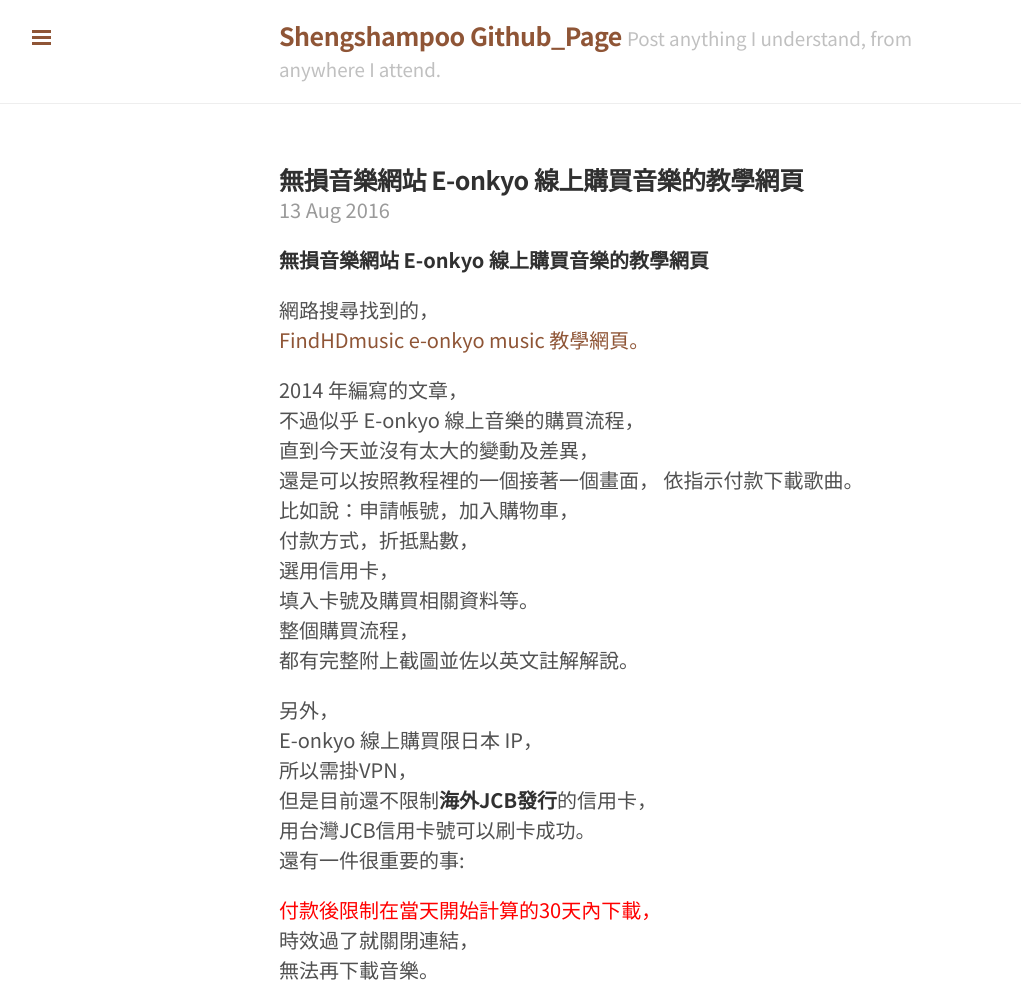
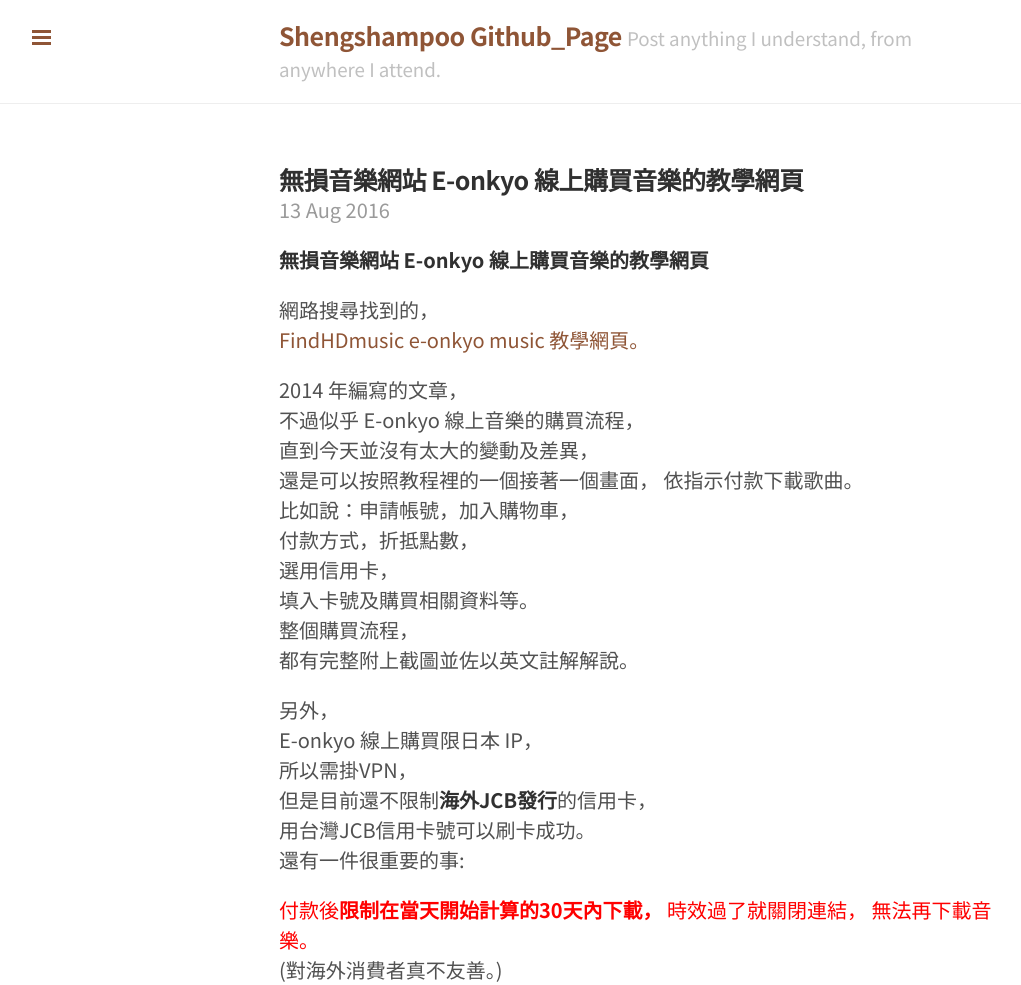
Before and after one commit to shengshampoo/shengshampoo.github.io, a Jekyll site: the page built from _posts/2016-08-13-e-onkyo.markdown, in a window 1280 px wide. Shown: the top 985 px of the page, without its empty margins (1-1022 px from the left). Built offline with Jekyll 4.4.1, drawn with Linux system fonts in a browser that asks for light colours; grey boxes are pictures that could not be loaded.

Commit message:
Update 2016-08-13-e-onkyo.markdown

```diff
--- a/_posts/2016-08-13-e-onkyo.markdown
+++ b/_posts/2016-08-13-e-onkyo.markdown
@@ -28,9 +28,9 @@ E-onkyo 線上購買限日本 IP，
 但是目前還不限制**海外JCB發行**的信用卡，
 用台灣JCB信用卡號可以刷卡成功。
 還有一件很重要的事:
-<font color="red">付款後限制在當天開始計算的30天內下載，</font>
-時效過了就關閉連結，
-無法再下載音樂。
+<font color="red">付款後<b>限制在當天開始計算的30天內下載，</b></font>
+<font color="red">時效過了就關閉連結，</font>
+<font color="red">無法再下載音樂。</font>
 (對海外消費者真不友善。)
 
 ![img01][img01]
```
